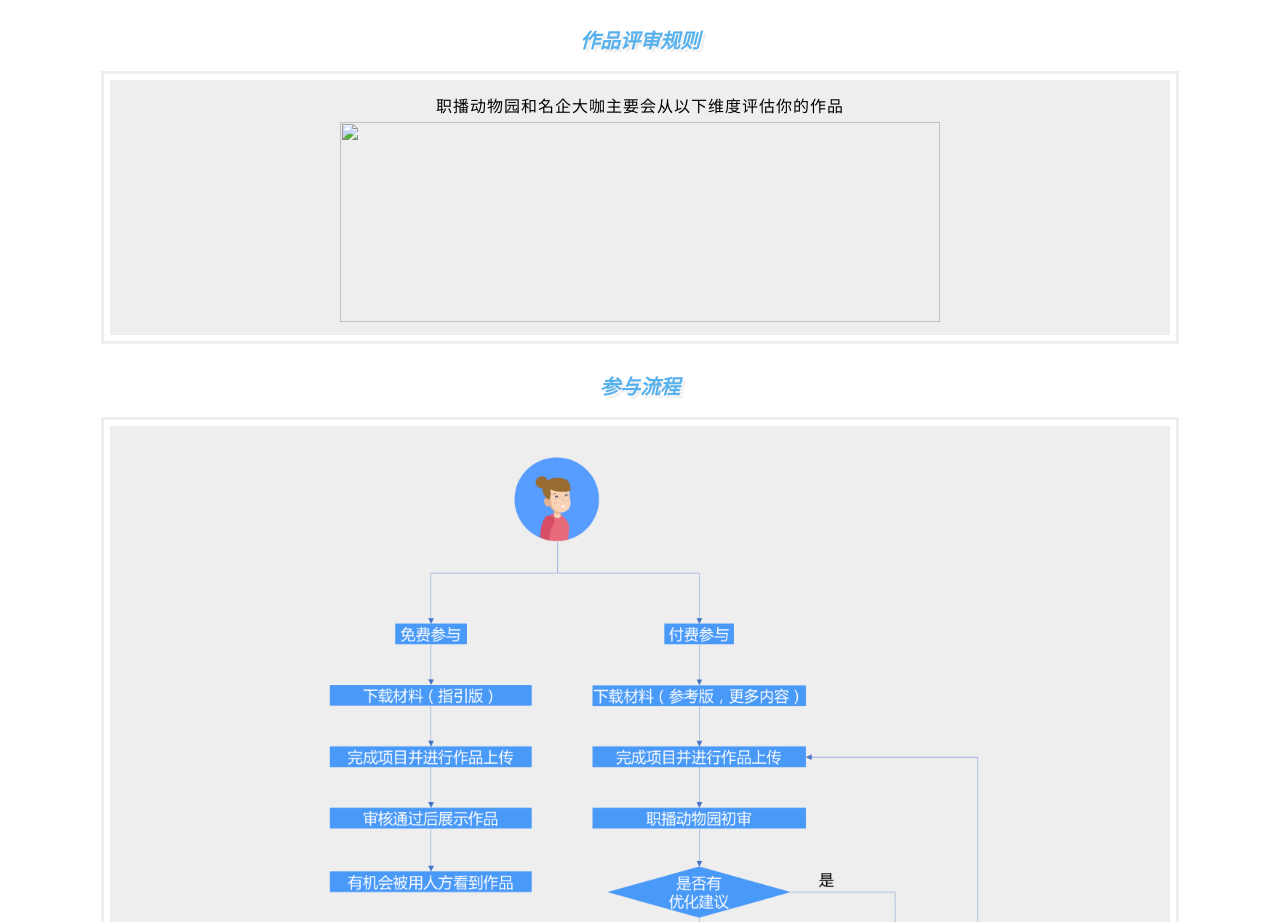
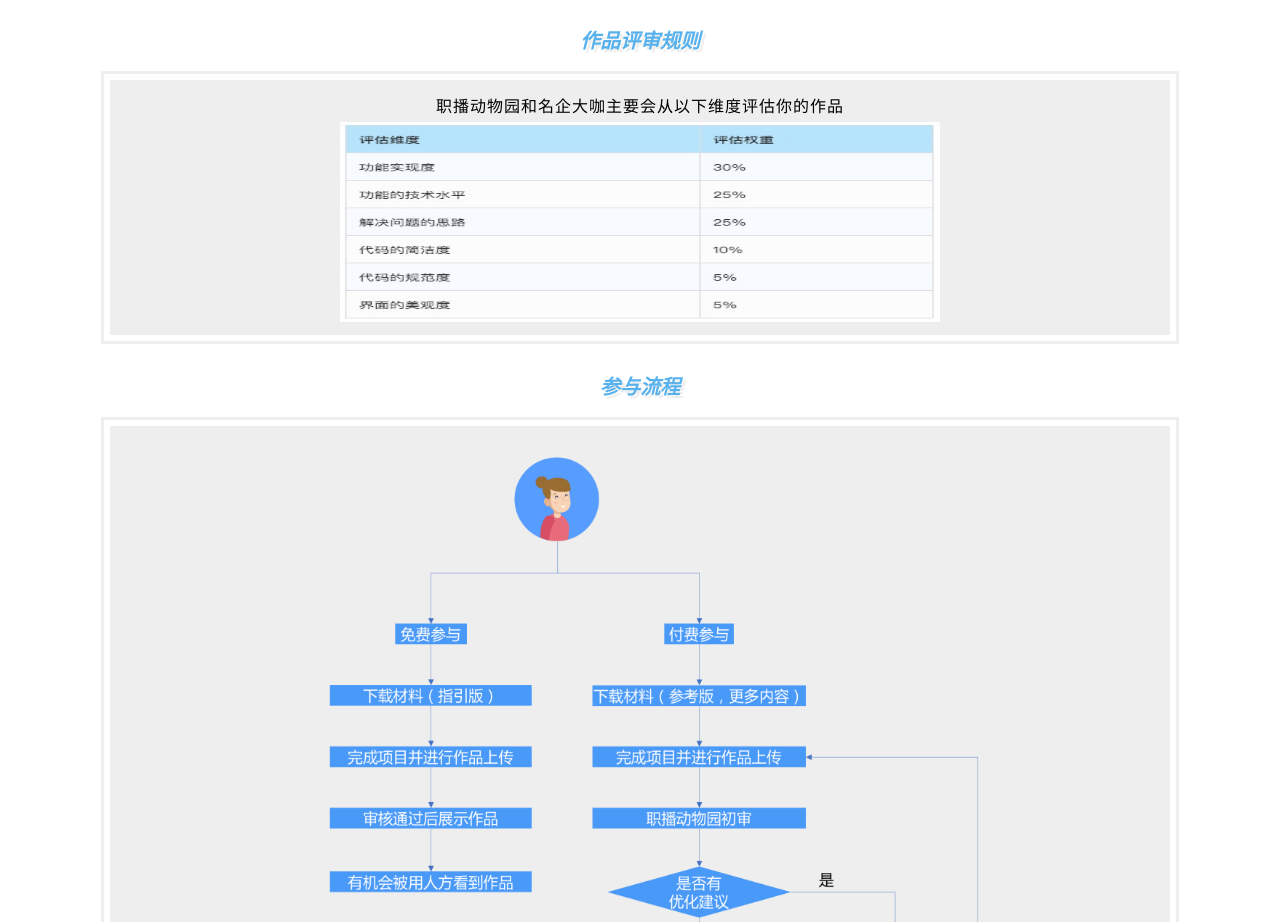
Before and after one commit to ChristopherZhao001/frontend_elementary, a plain HTML site: page index.html in a window 1280 px wide. Shown: the part 1164-2086 px from the top of the page. Drawn offline with Linux system fonts and the light colour scheme.

Commit message:
Update index.html

```diff
--- a/index.html
+++ b/index.html
@@ -180,7 +180,7 @@ td
   </div>
     <div id="section2">
       <p>职播动物园和名企大咖主要会从以下维度评估你的作品</p>
-      <img src="images/表格.jpg" width="600" height="200">
+      <img src="images/表格.png" width="600" height="200">
     </div>
 
 
```
